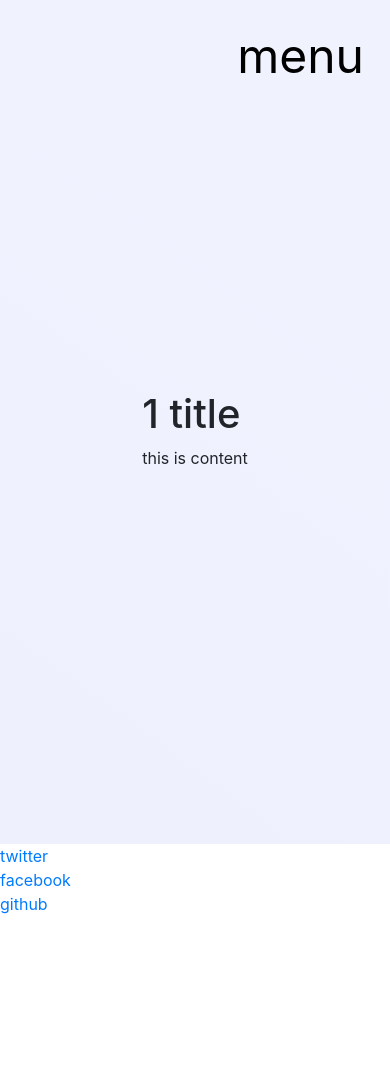
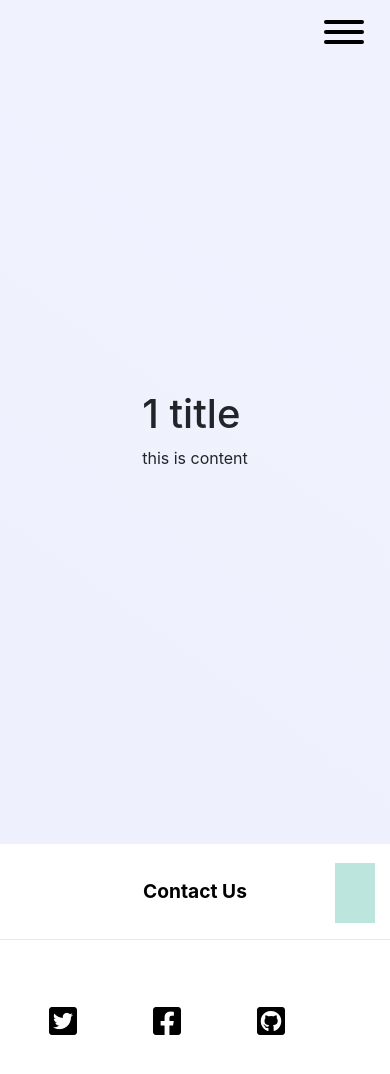
Before and after one commit to louleo/MUI, a React (Create React App) app in the folder core/: page / in a window 390 px wide. Shown: the top 1074 px of the page. Before the commit the page ends 916 px from the top, so only its background shows below. Built offline with nearby package versions, Linux system fonts and the light colour scheme.

Commit message:
(feature) Add Cucumber Footer Components.

```diff
--- a/core/package.json
+++ b/core/package.json
@@ -14,6 +14,7 @@
     "autoprefixer": "^9.8.0",
     "bootstrap": "^4.5.2",
     "colorette": "^1.2.0",
+    "hamburgers": "^1.1.3",
     "react": "^16.13.1",
     "react-dom": "^16.13.1",
     "react-reveal": "^1.2.2",
--- a/core/src/cucumber/components/footer/CucumberFooterSocial.tsx
+++ b/core/src/cucumber/components/footer/CucumberFooterSocial.tsx
@@ -19,8 +19,8 @@ class CucumberFooterSocialElement extends Component<any, any>{
     render(){
         return(
             <div className={"cucumber-footer-social-element-wrapper"}>
-                <a href={this.props.link} title={this.props.name}>
-                    <span className={"material-icons"}>{this.props.name}</span>
+                <a href={this.props.link} title={this.props.name} className={'cucumber-footer-social-element-a'}>
+                    <i className={"fab fa-"+this.props.name+"-square cucumber-footer-social-element-i"}></i>
                 </a>
             </div>
         );
--- a/core/src/cucumber/components/footer/CucumberMainFooter.tsx
+++ b/core/src/cucumber/components/footer/CucumberMainFooter.tsx
@@ -3,8 +3,8 @@ import React, {Component} from 'react';
 class CucumberMainFooter extends Component<any,any> {
     render() {
         return (
-            <div>
-
+            <div className={"container my-xl-5 my-lg-4 my-3"}>
+                {this.props.children}
             </div>
         );
     }
--- a/core/src/cucumber/components/footer/CucumberSubFooter.tsx
+++ b/core/src/cucumber/components/footer/CucumberSubFooter.tsx
@@ -4,7 +4,7 @@ class CucumberSubFooter extends Component<any,any> {
     render() {
         return (
             <div>
-
+                {this.props.children}
             </div>
         );
     }
--- a/core/src/cucumber/components/header/CucumberHeader.tsx
+++ b/core/src/cucumber/components/header/CucumberHeader.tsx
@@ -5,13 +5,28 @@ import CucumberHeaderLinkContainer from "./CucumberHeaderLinkContainer";
 
 
 export default class CucumberHeader extends Component<any, any>{
+    private scrollTop:number;
+    private showStyle:{};
+    private hideStyle:{};
+
     constructor(props:any) {
         super(props);
         this.state = {
             navClass:"cucumber-nav-show",
             mobileClass:'',
             navOpen:false,
+            navStyle:{}
         };
+        this.scrollTop = 0;
+        this.showStyle={
+            transform: 'translateY(0px)',
+            backgroundColor: 'rgb(255, 255, 255)',
+            boxShadow: 'rgba(0, 0, 0, 0.2) 0px 1px 3px',
+            padding: '25px 26px'
+        };
+        this.hideStyle = {
+            transform: 'translateY(-100%)',
+        }
     }
 
 
@@ -48,6 +63,31 @@ export default class CucumberHeader extends Component<any, any>{
     componentDidMount() {
         this.windowSizeMonitor();
         window.addEventListener('resize', ()=>this.windowSizeMonitor());
+        window.addEventListener('scroll',(e)=>{
+            let direction = true;
+            if ((document.body.getBoundingClientRect()).top > this.scrollTop){
+                this.scrollTop = (document.body.getBoundingClientRect()).top;
+                direction = true;
+            }else{
+                this.scrollTop = (document.body.getBoundingClientRect()).top;
+                direction = false;
+            }
+            if (this.scrollTop == 0){
+                this.setState({
+                    navStyle:{}
+                });
+                return false;
+            }
+            if (direction){
+                this.setState({
+                    navStyle:this.showStyle
+                });
+            }else{
+                this.setState({
+                    navStyle:this.hideStyle
+                });
+            }
+        });
     }
 
 
@@ -57,12 +97,16 @@ export default class CucumberHeader extends Component<any, any>{
 
     render(){
         return(
-            <nav className={"cucumber-header " + styles[this.state.navClass]}>
+            <nav className={"cucumber-header " + styles[this.state.navClass]} style={this.state.navStyle}>
                 <CucumberHeaderLogo></CucumberHeaderLogo>
                 <CucumberHeaderLinkContainer mobileClass={this.state.mobileClass}>
                 {this.props.children}
                 </CucumberHeaderLinkContainer>
-                <button className={"cucumber-header-nav-hamburger-btn"} onClick={()=>this.onMobileButtonClick()}><span className={"material-icons cucumber-header-nav-hamburger-btn-span"}>{this.state.navOpen?'menu_open':'menu'}</span></button>
+                <button className={"cucumber-header-nav-hamburger-btn hamburger hamburger--slider-r "+(this.state.navOpen?'is-active':'')} onClick={()=>this.onMobileButtonClick()}>
+                            <span className="hamburger-box cucumber-header-nav-hamburger-btn-span">
+                                <span className="hamburger-inner"></span>
+                              </span>
+                </button>
             </nav>
         );
     }
--- a/core/src/cucumber/index.scss
+++ b/core/src/cucumber/index.scss
@@ -1,9 +1,20 @@
 $font-size-base: 1rem;
 $border-radius-base:  0px;
+$container-max-widths: (
+        sm: 540px,
+        md: 720px,
+        lg: 960px,
+        xl: 1600px
+);
 
 @import '../../node_modules/bootstrap/scss/bootstrap.scss';
-@import "~@fortawesome/fontawesome-free/scss/fontawesome";
+@import "../../node_modules/@fortawesome/fontawesome-free/scss/fontawesome";
+@import "../../node_modules/@fortawesome/fontawesome-free/scss/brands";
+@import "../../node_modules/@fortawesome/fontawesome-free/scss/regular";
+@import "../../node_modules/@fortawesome/fontawesome-free/scss/solid";
+@import "~hamburgers/_sass/hamburgers/hamburgers";
 @import './scss/buttons';
 @import "./scss/links";
 @import "./scss/header";
 @import "./scss/hero-slider";
+@import "./scss/footer";
--- a/core/src/cucumber/index.tsx
+++ b/core/src/cucumber/index.tsx
@@ -10,6 +10,7 @@ import CucumberHeroSlider from "./components/hero-slider/CucumberHeroSlider";
 import CucumberHeaderWrapper from "./components/header/CucumberHeaderWrapper";
 import CucumberFooter from "./components/footer/CucumberFooter";
 import CucumberFooterSocial from './components/footer/CucumberFooterSocial';
+import CucumberMainFooter from "./components/footer/CucumberMainFooter";
 
 function CucumberApp() {
     const sliders = [
@@ -83,6 +84,16 @@ function CucumberApp() {
                 contents={sliders}
             ></CucumberHeroSlider>
             <CucumberFooter>
+                <CucumberMainFooter>
+                    <div className={'row'}>
+                        <div className={'col-md-3'}>
+                            <a href="#" className={'cucumber-button-one d-block text-center'}>Contact Us</a>
+                        </div>
+                        <div className={'col-md-9'}>
+
+                        </div>
+                    </div>
+                </CucumberMainFooter>
                 <CucumberFooterSocial socials={socials}></CucumberFooterSocial>
             </CucumberFooter>
         </div>
--- a/core/src/cucumber/scss/buttons.scss
+++ b/core/src/cucumber/scss/buttons.scss
@@ -28,6 +28,10 @@ $cucumber-button-one-background-color: transparent !default;;
   transform: translate3d(calc(-100% + 40px), 0px, 0px);
 }
 
+.cucumber-button-one:hover{
+  text-decoration: none;
+}
+
 .cucumber-button-one::after {
   z-index: -1;
   position: absolute;
@@ -39,5 +43,5 @@ $cucumber-button-one-background-color: transparent !default;;
   transition: transform 0.3s cubic-bezier(0.44, 0.05, 0.21, 0.9) 0s, background-color 0.3s ease-in 0s;
   transform-origin: 100% 50% 0px;
   will-change: transform;
-  background-color: rgb(255, 255, 255);
+  background-color: rgba(156, 216, 206, 0.67);
 }
--- /dev/null
+++ b/core/src/cucumber/scss/footer.scss
@@ -0,0 +1,39 @@
+.cucumber-footer-social-wrapper{
+  display: grid;
+  grid-template-rows: 1fr 1fr;
+  grid-template-columns: repeat(3, 1fr);
+  row-gap: 50px;
+  border-top: 1px solid rgb(232, 232, 232);
+  padding: 55px 10%;
+}
+
+.cucumber-footer-social-element-a{
+  position: relative;
+  height: auto;
+  width: auto;
+  display: inline-block;
+  padding: 10px 10px 20px;
+  transition: transform 0.4s ease-out 0s;
+}
+
+.cucumber-footer-social-element-i{
+  font-size: 2rem;
+  color: black;
+}
+
+
+@include media-breakpoint-up(md){
+  .cucumber-footer-social-wrapper{
+    display: flex;
+  }
+  .cucumber-footer-social-element-a{
+    margin-right: 35px;
+  }
+}
+
+
+@include media-breakpoint-up(xl){
+  .cucumber-footer-social-wrapper{
+    padding: 55px 10% 55px 90px;
+  }
+}
```
Also changed, not shown: 1 other file (tests, documents, lock files or other folders).
